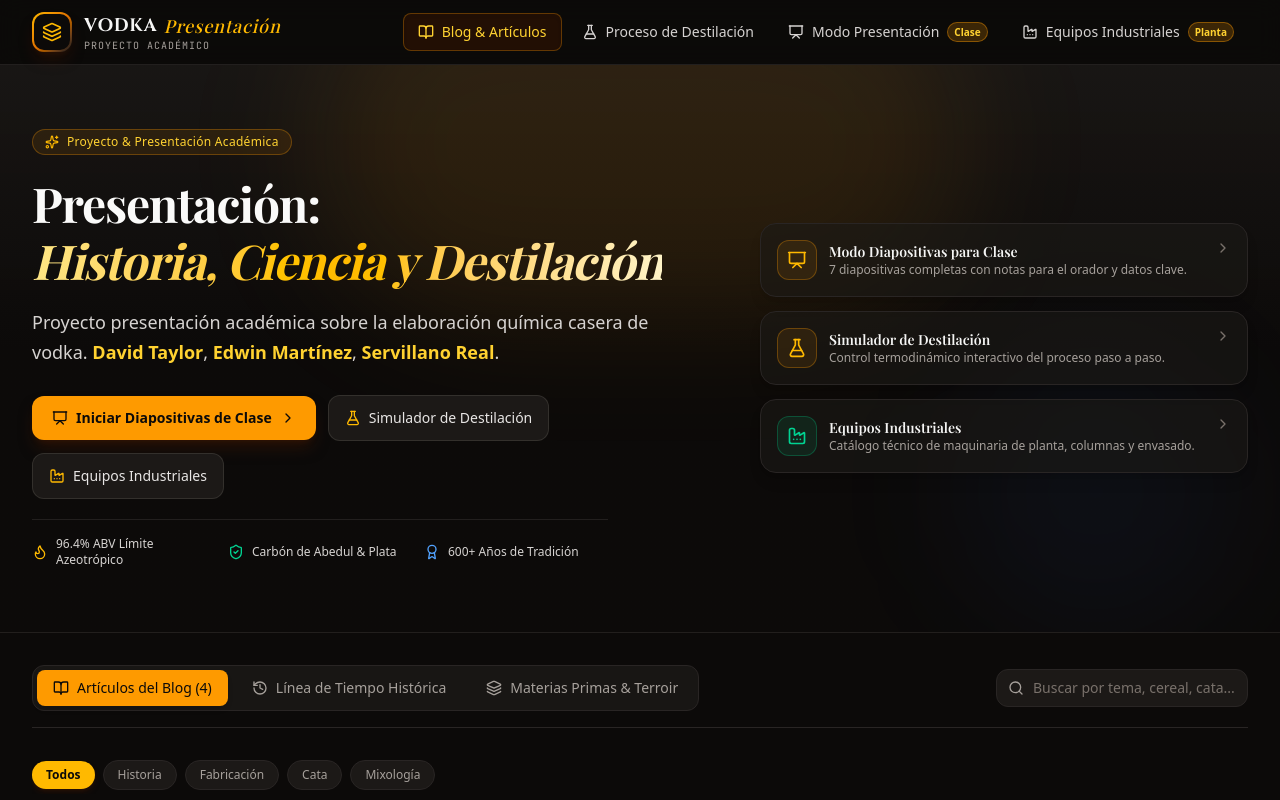
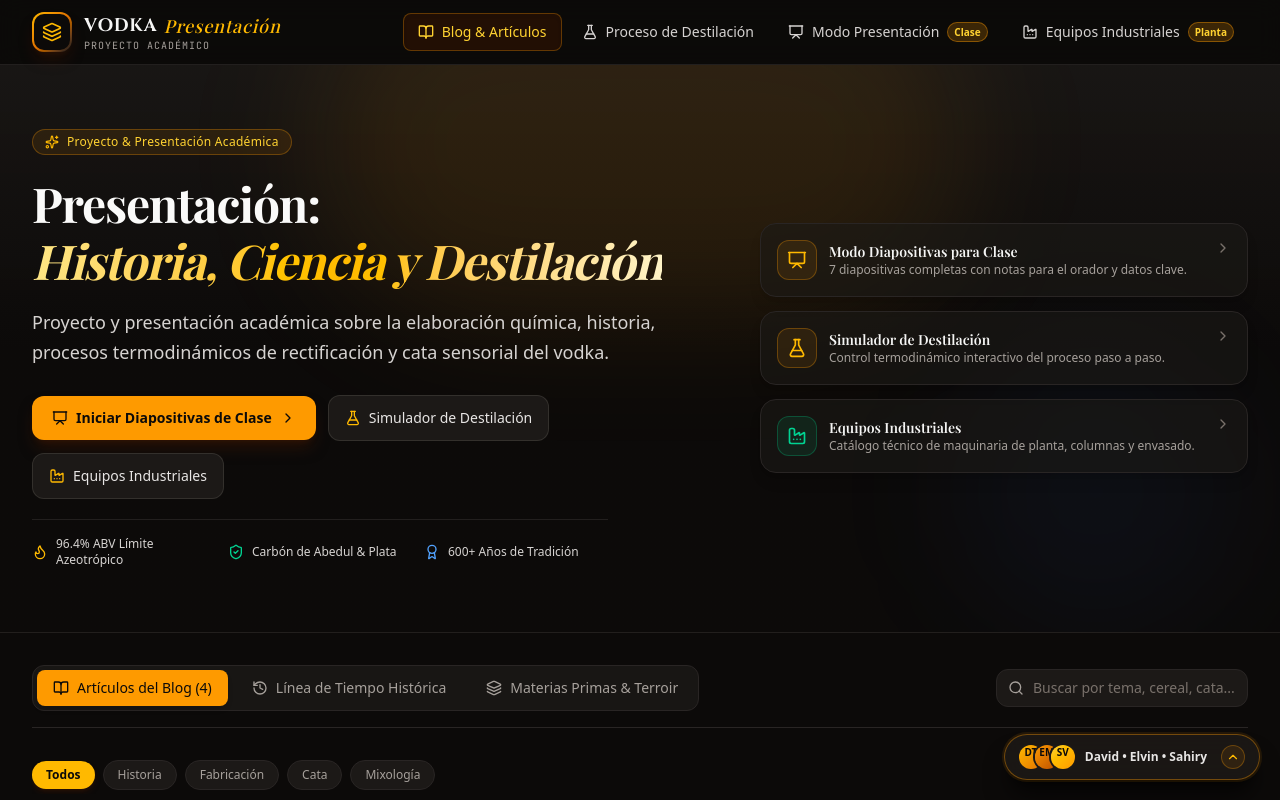
Before and after one commit to capitancamaron-12/vodka, a React (Vite) app: page / in a window 1280 px wide. Shown: the top 800 px of the page. Built offline with nearby package versions, Linux system fonts and the light colour scheme; a web font is replaced by a local one.

Commit message:
feat: add authors floating bubble and update project metadata
- Added `AuthorsFloatingBubble` component for team attribution
- Updated author list (David Taylor, Elvin Martínez, Sahiry Villareal)
- Refined project descriptions and documentation content

```diff
--- a/index.html
+++ b/index.html
@@ -4,9 +4,9 @@
     <meta charset="UTF-8" />
     <meta name="viewport" content="width=device-width, initial-scale=1.0" />
     <title>Presentación del Vodka: Historia, Ciencia y Destilación</title>
-    <meta name="description" content="Proyecto presentación académica sobre la elaboración química casera de vodka. David Taylor, Edwin Martínez, Servillano Real." />
+    <meta name="description" content="Proyecto y presentación académica sobre la elaboración química, ciencia y destilación del vodka. Elvin Martínez, Sahiry Villareal, David Taylor." />
     <meta property="og:title" content="Presentación del Vodka: Historia, Ciencia y Destilación" />
-    <meta property="og:description" content="Proyecto presentación académica sobre la elaboración química casera de vodka. David Taylor, Edwin Martínez, Servillano Real." />
+    <meta property="og:description" content="Proyecto y presentación académica sobre la elaboración química, ciencia y destilación del vodka. Elvin Martínez, Sahiry Villareal, David Taylor." />
     <meta property="og:type" content="website" />
     <meta name="twitter:card" content="summary_large_image" />
     <link rel="preconnect" href="https://fonts.googleapis.com">
--- a/metadata.json
+++ b/metadata.json
@@ -1,6 +1,6 @@
 {
   "name": "Presentación del Vodka: Historia, Ciencia y Destilación",
-  "description": "Proyecto presentación académica sobre la elaboración química casera de vodka. David Taylor, Edwin Martínez, Servillano Real.",
+  "description": "Proyecto y presentación académica sobre la elaboración química, ciencia y destilación del vodka. Elvin Martínez, Sahiry Villareal, David Taylor.",
   "requestFramePermissions": [],
   "majorCapabilities": [
     "MAJOR_CAPABILITY_SERVER_SIDE_GEMINI_API"
--- a/src/App.tsx
+++ b/src/App.tsx
@@ -6,6 +6,7 @@ import { BlogView } from './components/BlogView';
 import { DistillationLab } from './components/DistillationLab';
 import { PresentationMode } from './components/PresentationMode';
 import { IndustrialEquipment } from './components/IndustrialEquipment';
+import { AuthorsFloatingBubble } from './components/AuthorsFloatingBubble';
 import {
   GraduationCap,
   Layers
@@ -147,6 +148,9 @@ export default function App() {
         </div>
       </footer>
 
+      {/* Floating Team Authors Bubble Widget */}
+      <AuthorsFloatingBubble />
+
     </div>
   );
 }
--- /dev/null
+++ b/src/components/AuthorsFloatingBubble.tsx
@@ -0,0 +1,160 @@
+import React, { useState } from 'react';
+import {
+  GraduationCap,
+  Users,
+  X,
+  ChevronUp,
+  Sparkles,
+  UserCheck,
+  BookOpen,
+  Award,
+  Layers
+} from 'lucide-react';
+
+interface Author {
+  name: string;
+  role: string;
+  initials: string;
+  color: string;
+}
+
+const AUTHORS: Author[] = [
+  {
+    name: 'David Taylor',
+    role: 'Expositor & Proyecto Académico',
+    initials: 'DT',
+    color: 'from-amber-400 to-amber-600'
+  },
+  {
+    name: 'Elvin Martínez',
+    role: 'Expositor & Proyecto Académico',
+    initials: 'EM',
+    color: 'from-amber-500 to-amber-700'
+  },
+  {
+    name: 'Sahiry Villareal',
+    role: 'Expositora & Proyecto Académico',
+    initials: 'SV',
+    color: 'from-amber-300 to-amber-500'
+  }
+];
+
+export const AuthorsFloatingBubble: React.FC = () => {
+  const [isOpen, setIsOpen] = useState<boolean>(false);
+
+  return (
+    <aside
+      id="floating-authors-widget"
+      aria-label="Información de integrantes del proyecto"
+      className="fixed bottom-5 right-5 z-50 font-sans select-none"
+    >
+      {/* Expanded Modal / Card */}
+      {isOpen ? (
+        <div
+          id="authors-expanded-card"
+          className="w-80 sm:w-96 rounded-2xl bg-stone-900/95 border border-amber-500/40 p-5 shadow-2xl shadow-black/80 backdrop-blur-xl animate-fadeIn transition-all duration-300"
+        >
+          {/* Card Header */}
+          <div className="flex items-center justify-between pb-3.5 border-b border-stone-800">
+            <div className="flex items-center gap-2.5">
+              <div className="w-8 h-8 rounded-xl bg-amber-500/10 border border-amber-500/30 flex items-center justify-center text-amber-400">
+                <GraduationCap className="w-4 h-4" />
+              </div>
+              <div>
+                <h2 className="text-sm font-bold text-stone-100 flex items-center gap-1.5">
+                  Integrantes del Equipo
+                  <Sparkles className="w-3.5 h-3.5 text-amber-400" />
+                </h2>
+                <p className="text-[11px] text-stone-400">
+                  Proyecto &amp; Presentación Académica
+                </p>
+              </div>
+            </div>
+
+            <button
+              id="close-authors-bubble-btn"
+              onClick={() => setIsOpen(false)}
+              className="w-7 h-7 rounded-lg bg-stone-800 hover:bg-stone-700 text-stone-400 hover:text-stone-100 flex items-center justify-center transition-colors cursor-pointer"
+              title="Minimizar burbuja"
+              aria-label="Cerrar panel de integrantes"
+            >
+              <X className="w-4 h-4" />
+            </button>
+          </div>
+
+          {/* Authors List */}
+          <div className="py-3.5 space-y-2.5">
+            {AUTHORS.map((author, idx) => (
+              <div
+                key={idx}
+                className="flex items-center gap-3 p-2.5 rounded-xl bg-stone-950/70 border border-stone-800/80 hover:border-amber-500/30 transition-all"
+              >
+                {/* Avatar Initials Pill */}
+                <div className={`w-9 h-9 rounded-xl bg-gradient-to-br ${author.color} flex items-center justify-center text-stone-950 font-bold text-xs shadow-md shadow-amber-950/30 shrink-0`}>
+                  {author.initials}
+                </div>
+
+                <div className="min-w-0 flex-1">
+                  <h3 className="text-sm font-semibold text-stone-100 truncate flex items-center gap-1.5">
+                    {author.name}
+                  </h3>
+                  <p className="text-[11px] text-stone-400 truncate flex items-center gap-1">
+                    <UserCheck className="w-3 h-3 text-amber-400/80" />
+                    <span>{author.role}</span>
+                  </p>
+                </div>
+              </div>
+            ))}
+          </div>
+
+          {/* Card Footer / Subject Context */}
+          <div className="pt-3 border-t border-stone-800 flex items-center justify-between text-[11px] text-stone-400">
+            <div className="flex items-center gap-1.5">
+              <BookOpen className="w-3.5 h-3.5 text-amber-400" />
+              <span>Destilación &amp; Enología</span>
+            </div>
+            <span className="px-2 py-0.5 rounded-full bg-amber-500/10 text-amber-300 font-mono-code text-[10px] border border-amber-500/20">
+              Año 2026
+            </span>
+          </div>
+        </div>
+      ) : (
+        /* Minimized Floating Bubble Pill */
+        <button
+          id="open-authors-bubble-btn"
+          onClick={() => setIsOpen(true)}
+          className="group flex items-center gap-2.5 px-3.5 py-2.5 rounded-full bg-stone-900/90 hover:bg-stone-900 border border-amber-500/40 hover:border-amber-400 text-stone-100 shadow-xl shadow-black/60 backdrop-blur-md transition-all duration-300 hover:scale-105 cursor-pointer ring-2 ring-amber-500/10 hover:ring-amber-500/30"
+          title="Ver integrantes del equipo académico"
+          aria-label="Abrir panel de integrantes del proyecto"
+        >
+          {/* Avatar Cluster */}
+          <div className="flex -space-x-2 overflow-hidden items-center">
+            {AUTHORS.map((author, idx) => (
+              <div
+                key={idx}
+                className={`inline-block w-6 h-6 rounded-full ring-2 ring-stone-900 bg-gradient-to-br ${author.color} flex items-center justify-center text-[10px] font-bold text-stone-950`}
+              >
+                {author.initials}
+              </div>
+            ))}
+          </div>
+
+          {/* Text Label */}
+          <div className="text-left pr-1 hidden sm:block">
+            <span className="text-xs font-semibold text-stone-200 group-hover:text-amber-300 transition-colors flex items-center gap-1">
+              David • Elvin • Sahiry
+            </span>
+          </div>
+
+          <span className="sm:hidden text-xs font-semibold text-amber-300">
+            Integrantes
+          </span>
+
+          <div className="w-6 h-6 rounded-full bg-amber-500/10 border border-amber-500/30 flex items-center justify-center text-amber-400 group-hover:bg-amber-500 group-hover:text-stone-950 transition-all">
+            <ChevronUp className="w-3.5 h-3.5" />
+          </div>
+        </button>
+      )}
+    </aside>
+  );
+};
--- a/src/components/HeroSection.tsx
+++ b/src/components/HeroSection.tsx
@@ -41,7 +41,7 @@ export const HeroSection: React.FC<HeroSectionProps> = ({ onNavigate }) => {
             </h1>
 
             <p className="text-stone-300 text-base sm:text-lg leading-relaxed max-w-2xl">
-              Proyecto presentación académica sobre la elaboración química casera de vodka. <strong className="text-amber-300">David Taylor</strong>, <strong className="text-amber-300">Edwin Martínez</strong>, <strong className="text-amber-300">Servillano Real</strong>.
+              Proyecto y presentación académica sobre la elaboración química, historia, procesos termodinámicos de rectificación y cata sensorial del vodka.
             </p>
 
             {/* Quick Action Buttons */}
--- a/src/data/vodkaData.ts
+++ b/src/data/vodkaData.ts
@@ -422,14 +422,14 @@ export const PRESENTATION_SLIDES: PresentationSlide[] = [
     section: 'Introducción General',
     badgeText: 'Portada Académica',
     bullets: [
-      'Presentación académica elaborada por: David Taylor, Edwin Martínez y Servillano Real.',
+      'Proyecto y presentación académica sobre la elaboración química, rectificación y cata.',
       'El destilado más consumido y versátil del planeta.',
       'Definición legal: Mínimo 37.5% ABV (UE) o 40% ABV (Estándar Internacional).',
       'Objetivo de la sesión: Desmitificar la falsa creencia de que "todos los vodkas son iguales y no tienen sabor".'
     ],
-    speakerNotes: 'Iniciar presentándonos a la clase: David Taylor, Edwin Martínez y Servillano Real. Destacar que el vodka no es un simple alcohol blanco, sino una obra maestra de ingeniería termodinámica y tradición cultural de más de 600 años.',
+    speakerNotes: 'Iniciar la exposición académica en clase presentando el tema central: el vodka como obra maestra de ingeniería termodinámica y tradición cultural de más de 600 años.',
     iconName: 'GraduationCap',
-    quote: '"El vodka es agua con alma ardiente." — Presentación por David Taylor, Edwin Martínez y Servillano Real',
+    quote: '"El vodka es agua con alma ardiente."',
     stat: { value: '600+', label: 'Años de historia documentada' }
   },
   {
```
